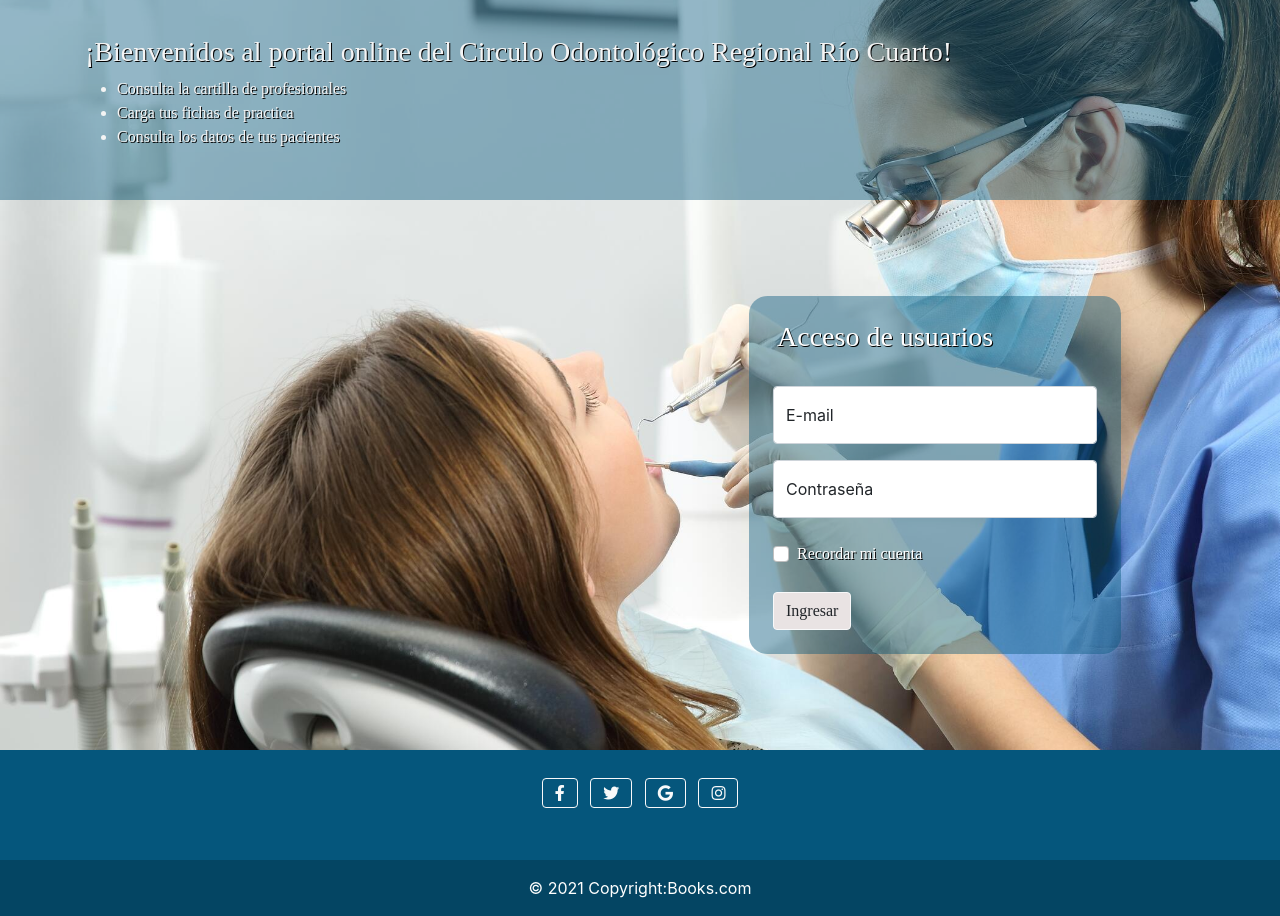
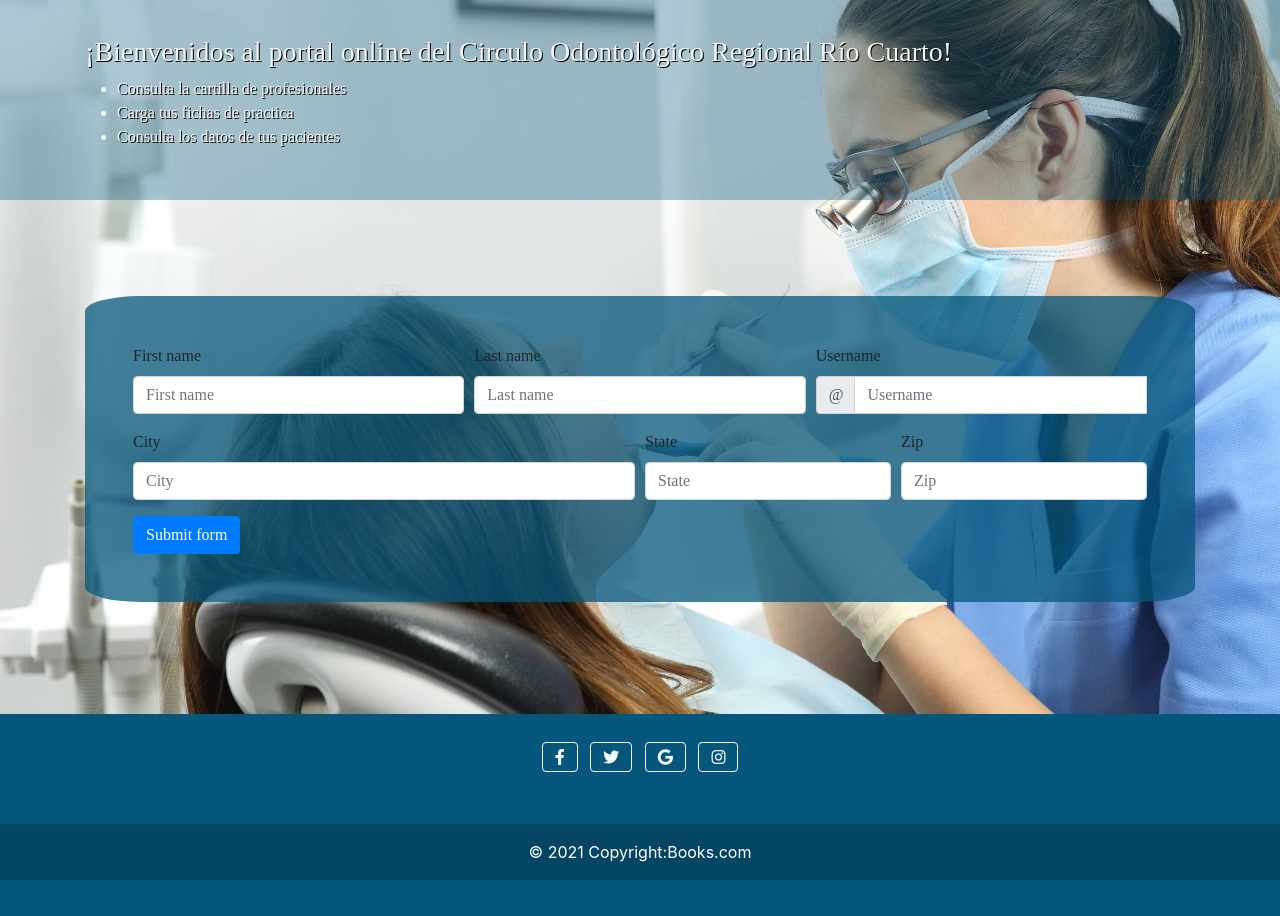
Before and after one commit to amarioni/prueba_circulo, a Flask app: page /forms in a window 1280 px wide. Shown: the part 101-1017 px from the top of the page. After the commit the page ends 981 px from the top, so only its background shows below. Run offline with Flask 2, Linux system fonts and the light colour scheme; some libraries are stand-ins or nearby versions; some web fonts are replaced.

Commit message:
started form page

```diff
--- a/static/css/estilos.css
+++ b/static/css/estilos.css
@@ -1,7 +1,7 @@
 :root{
   --circuloblue:rgba(5, 86, 124);
-  --circulobluetransp:rgba(5, 86, 124, 0.432);
-  --circulobluetransp2:rgba(5, 86, 124, 0.822);
+  --circulobluetransp:rgba(5, 86, 124, 0.329);
+  --circulobluetransp2:rgba(5, 86, 124, 0.747);
   --circulowhite:white;
   }
 
@@ -49,6 +49,10 @@ body {
   background-color: var(--circulobluetransp);
   border-radius: 5%;
 }
+.bg-circulo-transp2{
+  background-color: var(--circulobluetransp2);
+  border-radius: 5%;
+}
 
 .textlogin{
   text-shadow: 1px 1px black;
@@ -69,3 +73,7 @@ body {
 .nav-link{
   font-size: 20px;
 }
+
+.formpatient{
+  font-family: "Montserrat";
+}
--- a/templates/forms.html
+++ b/templates/forms.html
@@ -1,33 +1,60 @@
 {% extends "template.html" %}
     {% block contenido %}
-    <div class="container-md d-md-flex">
-
-
-        <div class="container-md col-sm-5">
-
+    <div class="container formpatient">
+        <form class="bg-circulo-transp2 p-5 needs-validation" novalidate>
+            <div class="form-row">
+              <div class="col-md-4 mb-3">
+                <label for="validationTooltip01">First name</label>
+                <input type="text" class="form-control" id="validationTooltip01" placeholder="First name"  required>
+                <div class="valid-tooltip">
+                  Looks good!
                 </div>
-
-        <div class="container-md containerlogin col-sm-4 bg-circulo-transp p-4 ml-5">
-            <h3 class="textlogin ml-1">Acceso de usuarios</h3>
-            <br>
-            <div class="form-floating mb-3">
-                <input type="email" class="form-control" id="floatingInput" placeholder="Email">
-                <label class="labelform" for="floatingInput">E-mail</label>
               </div>
-            <div class="form-floating">
-                <input type="password" class="form-control" id="floatingPassword" placeholder="Contraseña">
-                <label class="labelform" for="floatingPassword">Contraseña</label>
+              <div class="col-md-4 mb-3">
+                <label for="validationTooltip02">Last name</label>
+                <input type="text" class="form-control" id="validationTooltip02" placeholder="Last name"  required>
+                <div class="valid-tooltip">
+                  Looks good!
                 </div>
-            <br>
-            <div class="form-check textlogin ml-1">
-                <input class="form-check-input" type="checkbox" value="" id="flexCheckDefault">
-                <label class="form-check-label" for="flexCheckDefault">Recordar mi cuenta</label>
               </div>
-            <br>
-            <div>
-                <a href="{{url_for('forms')}}"></a><button type="button" class="btn btnlogin btn-light">Ingresar</button>
+              <div class="col-md-4 mb-3">
+                <label for="validationTooltipUsername">Username</label>
+                <div class="input-group">
+                  <div class="input-group-prepend">
+                    <span class="input-group-text" id="validationTooltipUsernamePrepend">@</span>
+                  </div>
+                  <input type="text" class="form-control" id="validationTooltipUsername" placeholder="Username" aria-describedby="validationTooltipUsernamePrepend" required>
+                  <div class="invalid-tooltip">
+                    Please choose a unique and valid username.
                   </div>
                 </div>
               </div>
+            </div>
+            <div class="form-row">
+              <div class="col-md-6 mb-3">
+                <label for="validationTooltip03">City</label>
+                <input type="text" class="form-control" id="validationTooltip03" placeholder="City" required>
+                <div class="invalid-tooltip">
+                  Please provide a valid city.
+                </div>
+              </div>
+              <div class="col-md-3 mb-3">
+                <label for="validationTooltip04">State</label>
+                <input type="text" class="form-control" id="validationTooltip04" placeholder="State" required>
+                <div class="invalid-tooltip">
+                  Please provide a valid state.
+                </div>
+              </div>
+              <div class="col-md-3 mb-3">
+                <label for="validationTooltip05">Zip</label>
+                <input type="text" class="form-control" id="validationTooltip05" placeholder="Zip" required>
+                <div class="invalid-tooltip">
+                  Please provide a valid zip.
+                </div>
+              </div>
+            </div>
+            <button class="btn btn-primary" type="submit">Submit form</button>
+          </form>
+        </div>
 
     {% endblock %}
```
Lines whose indentation alone changed are shown as unchanged.
